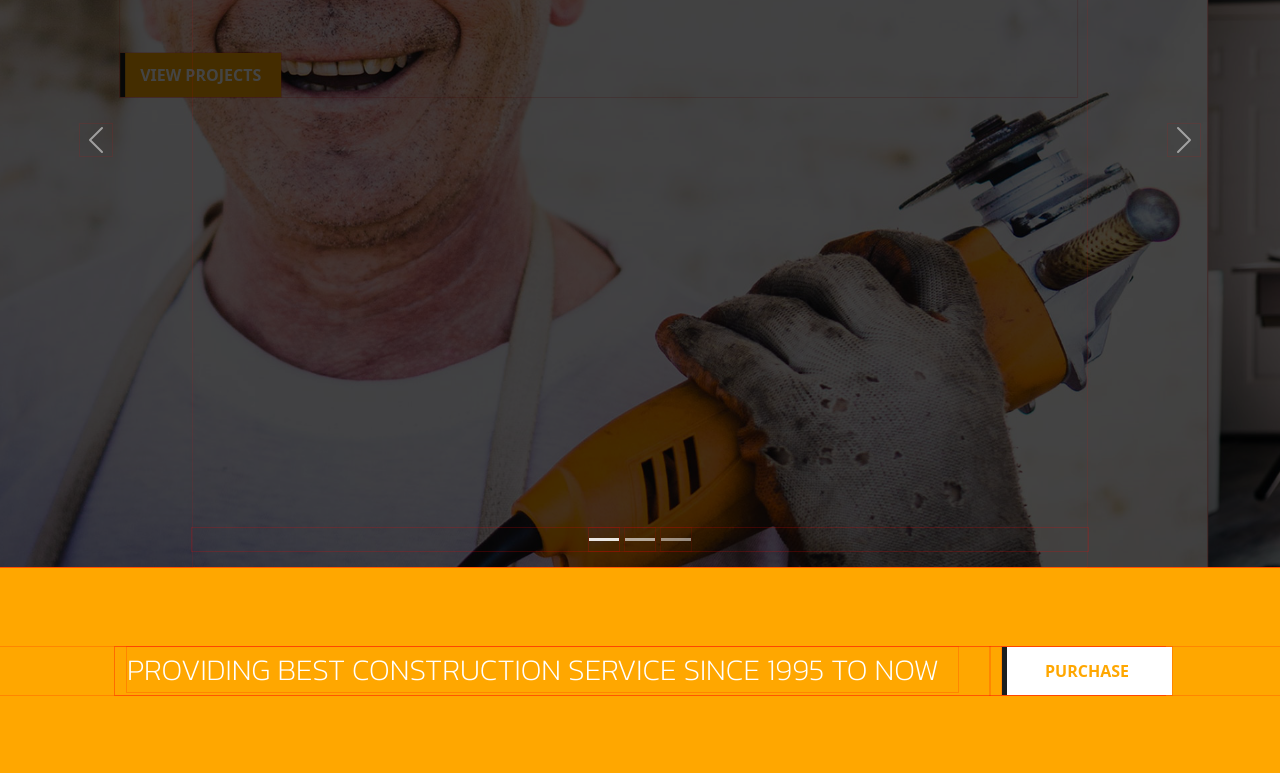
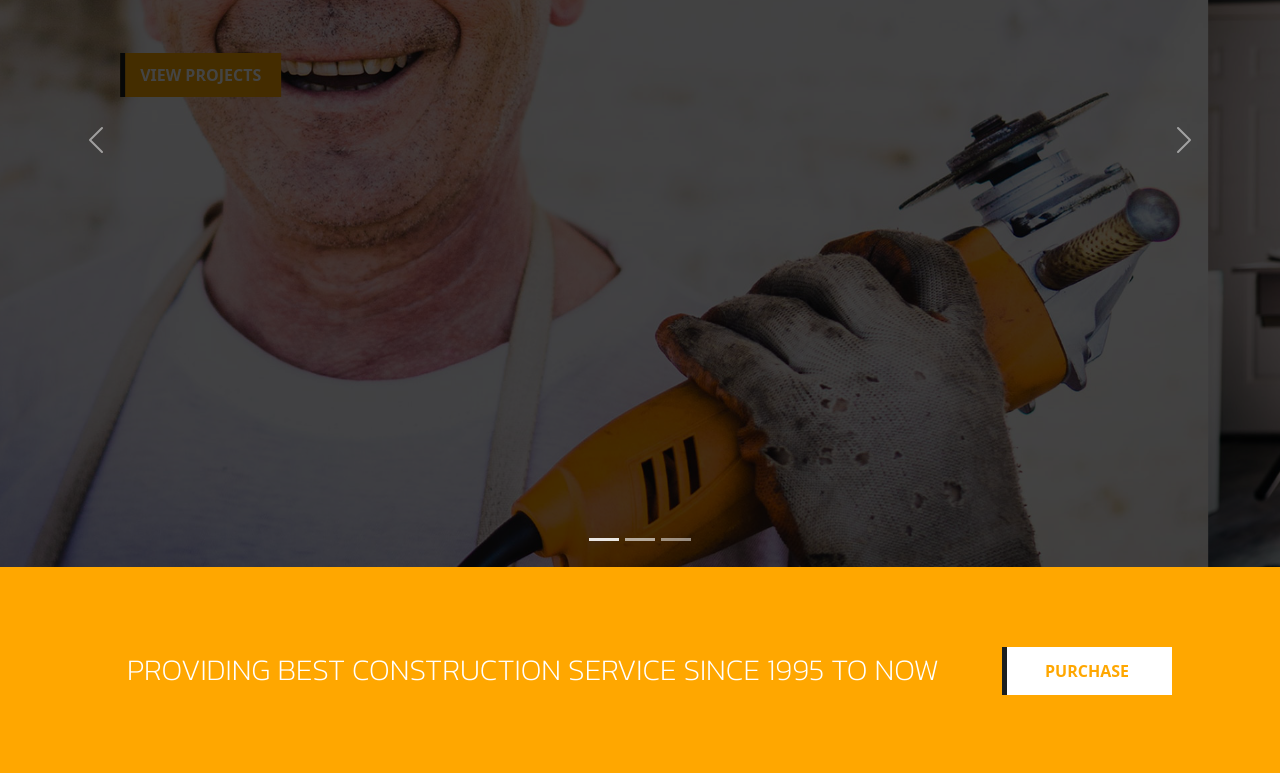
Before and after one commit to kimbluesoul/kimbluesoul.github.io, a plain HTML site: page BSECO/index.html in a window 1280 px wide. Shown: the part 474-1247 px from the top of the page. Drawn offline with nearby package versions, Linux system fonts and the light colour scheme; files that its build step writes are made by us from their sources.

Commit message:
removeLine

```diff
--- a/BSECO/style.scss
+++ b/BSECO/style.scss
@@ -1,8 +1,8 @@
 $main: #ffa700;
 
-* {
-  outline: 1px solid #f003;
-}
+// * {
+//   outline: 1px solid #f003;
+// }
 p,
 h2,
 h3,
--- a/test1/style.scss
+++ b/test1/style.scss
@@ -4,7 +4,7 @@ $textSub: #999;
 $vision-block: #fafafa;
 
 * {
-  outline: 1px solid #f00;
+  // outline: 1px solid #f00;
   font-family: "Roboto", sans-serif !important;
 }
 .navbar {
--- a/test2/style.scss
+++ b/test2/style.scss
@@ -17,7 +17,7 @@ $text_color: #6a6a6a;
 
 @import url("https://fonts.googleapis.com/css2?family=Montserrat:wght@300;400;700&display=swap");
 * {
-  outline: 1px solid #f003;
+  // outline: 1px solid #f003;
   font-family: "Montserrat", sans-serif !important;
 }
 .header_bgc {
```
